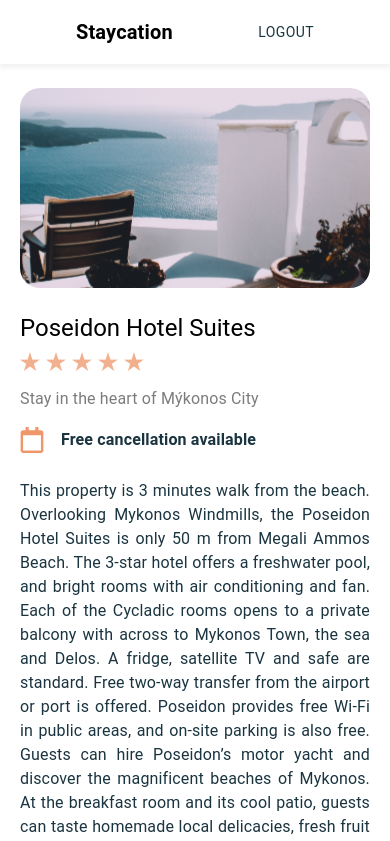
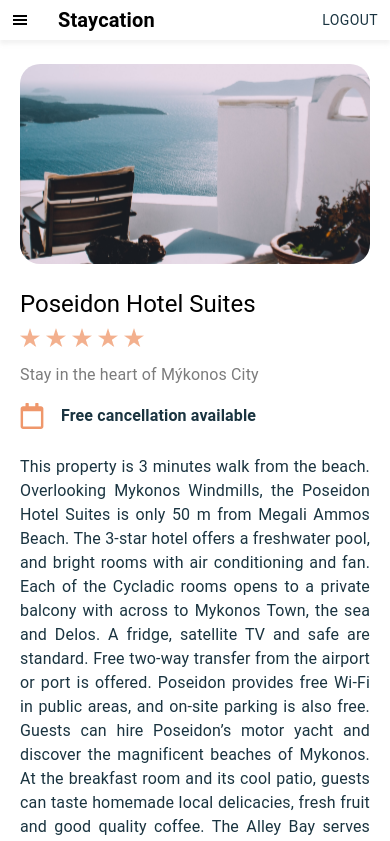
Before and after one commit to HasanColakovic99/devacademy-project, a React (Create React App) app: page / in a window 390 px wide. Shown: the top 841 px of the page. Built offline with nearby package versions, Linux system fonts and the light colour scheme.

Commit message:
Updated navigation component with some styling (responsive)

```diff
--- a/src/components/Navigation/Navigation.jsx
+++ b/src/components/Navigation/Navigation.jsx
@@ -1,10 +1,13 @@
-import {Navigation as NavigationWrapper, NavigationInner, LogoText, NavigationLinks, Link, Logout} from './NavigationStyle';
+import {Navigation as NavigationWrapper, NavigationInner, Content, Hamburger, LogoText, NavigationLinks, Link, Logout} from './NavigationStyle';
 
 const Navigation = () => {
     return (
         <NavigationWrapper>
             <NavigationInner>
-                <LogoText>Staycation</LogoText>
+                <Content>
+                    <Hamburger />
+                    <LogoText>Staycation</LogoText>
+                </Content>
                 <NavigationLinks>
                     <Link>Locations</Link>
                     <Link>My places</Link>
--- a/src/components/Navigation/NavigationStyle.ts
+++ b/src/components/Navigation/NavigationStyle.ts
@@ -1,4 +1,5 @@
 import styled from 'styled-components';
+import {GiHamburgerMenu as HamburgerIcon} from 'react-icons/gi';
 
 export const Navigation = styled.nav`
     position: relative;
@@ -14,7 +15,18 @@
     display: flex;
     justify-content: space-between;
     align-items: center;
-    padding: 16px 76px;
+    padding: 4px 12px;
+
+    @media (min-width: 1024px) {
+
+        padding: 16px 76px;
+    }
+`;
+
+export const Content = styled.div`
+    display: flex;
+    align-items: center;
+    gap: 30px;
 `;
 
 export const LogoText = styled.h6`
@@ -24,6 +36,13 @@
     line-height: 32px;
     letter-spacing: 0.15px;
     color: #000000;
+`;
+
+export const Hamburger = styled(HamburgerIcon)`
+
+    @media (min-width: 1024px) {
+        display: none;
+    }
 `;
 
 export const NavigationLinks = styled.div`
```
